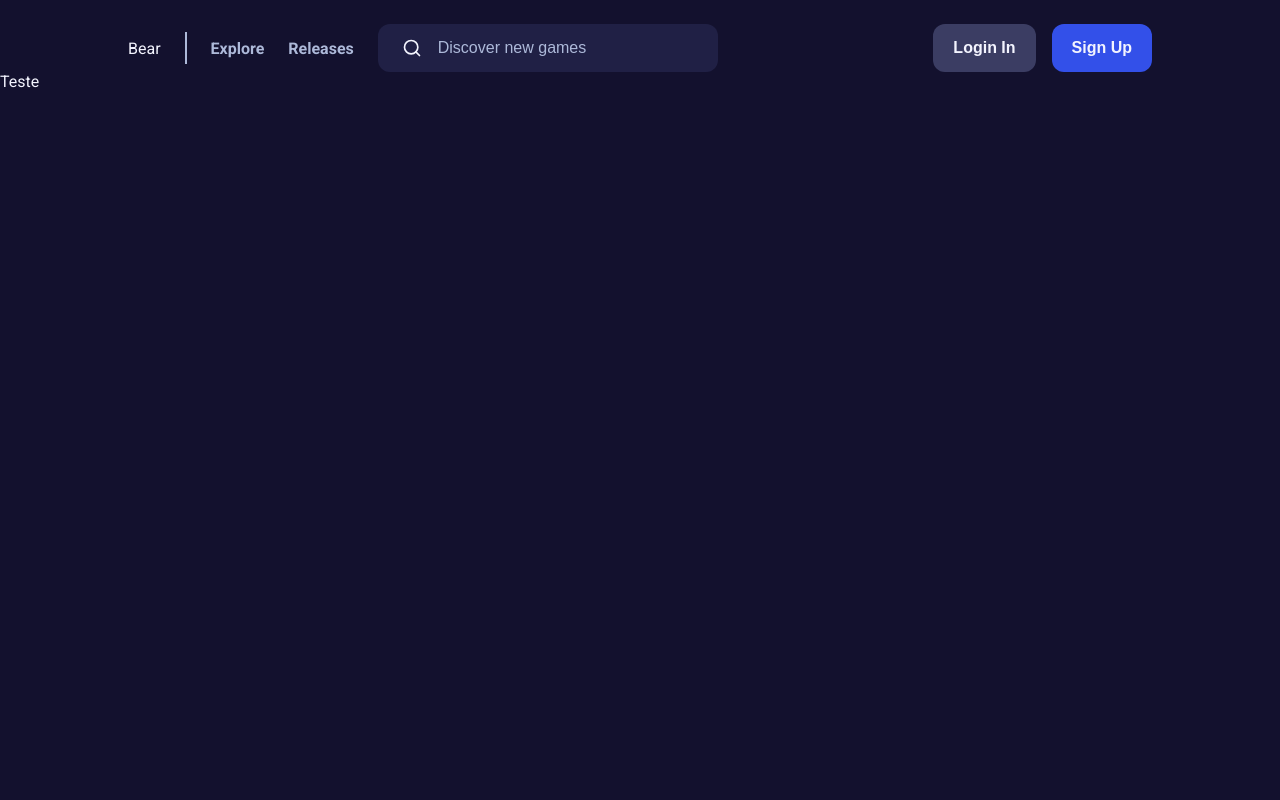
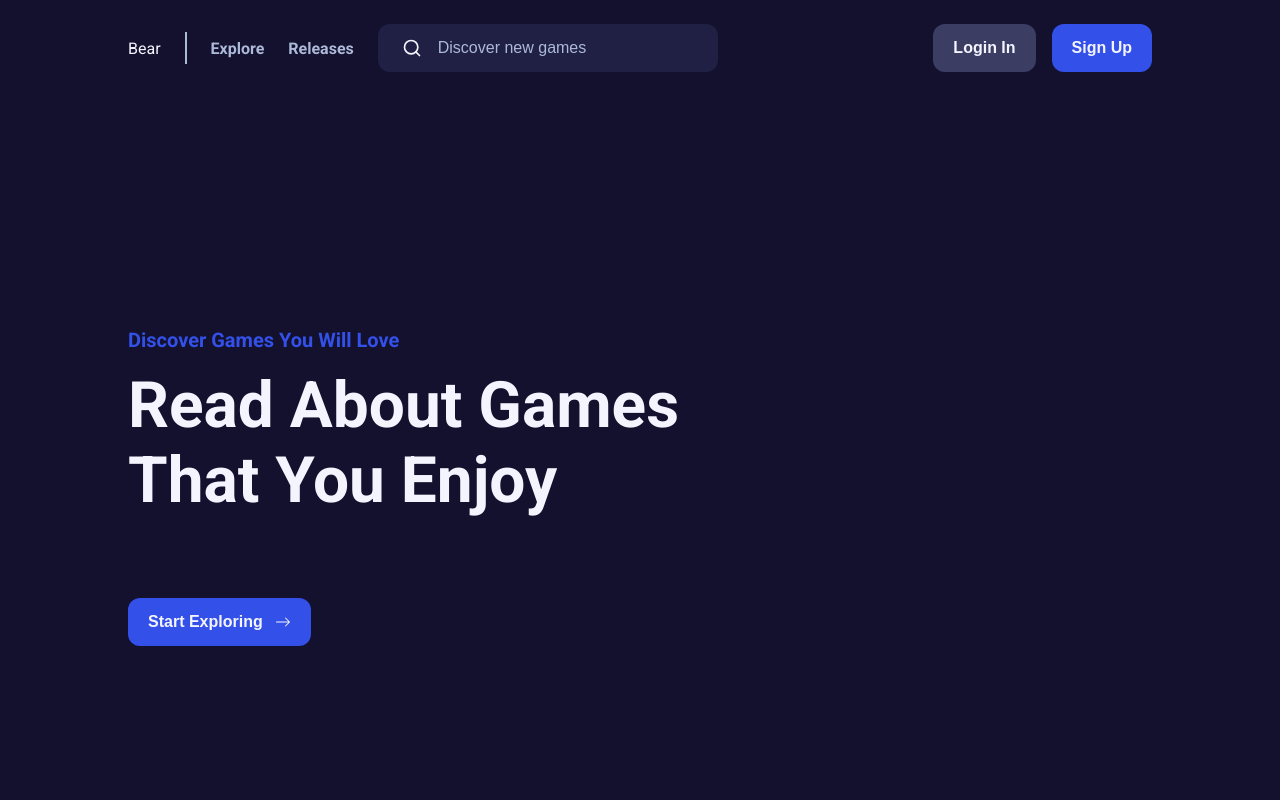
Before and after one commit to ManoMartins/bear, a Next.js app: page / in a window 1280 px wide. Shown: the top 800 px of the page. Built offline with nearby package versions, Linux system fonts and the light colour scheme.

Commit message:
:sparkles: add content in home page

```diff
--- a/src/layout/Default/styles.ts
+++ b/src/layout/Default/styles.ts
@@ -2,4 +2,6 @@ import styled from "styled-components";
 
 export const Container = styled.div`
   margin: 1.5rem auto;
+
+  max-width: 64rem;
 `;
--- a/src/pages/index.tsx
+++ b/src/pages/index.tsx
@@ -1,10 +1,22 @@
+import { Button } from "../components/Button";
 import { LayoutDefault } from "../layout/Default";
+import { Container } from "../styles/home.styles";
+import { BsArrowRight } from "react-icons/bs";
+import { ListGames } from "../components/ListGames";
 
 export default function Home() {
   return (
     <LayoutDefault>
 
-      <div>Teste</div>
+      <Container>
+        <span>Discover Games You Will Love</span>
+
+        <p>Read About Games That You Enjoy</p>
+
+        <Button label="Start Exploring" iconRight={BsArrowRight} />
+
+        <ListGames />
+      </Container>
 
     </LayoutDefault>
   )
--- a/src/styles/home.styles.ts
+++ b/src/styles/home.styles.ts
@@ -1,3 +1,22 @@
 import styled from "styled-components";
 
-export const Container = styled.div``;
+export const Container = styled.main`
+  margin-top: 16rem;
+
+  span {
+    font-size: 1.25rem;
+    font-weight: bold;
+    color: ${({ theme }) => theme.colors.primary};
+  }
+
+  p {
+    margin-top: 1rem;
+    margin-bottom: 5rem;
+    width: 16ch;
+    font-size: 4rem;
+    font-weight: 900;
+    color: ${({ theme }) => theme.colors.textLight};
+  }
+`;
+
+export const Content = styled.main``;
```
